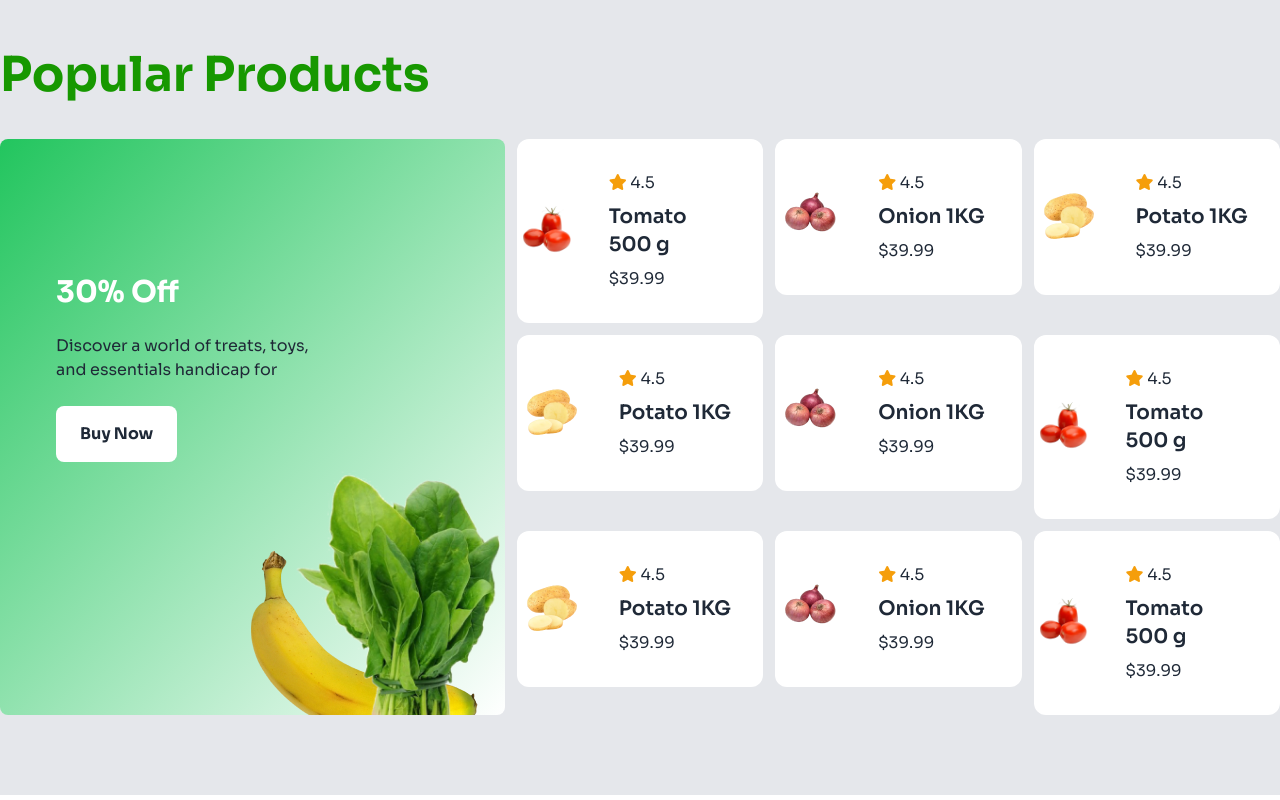
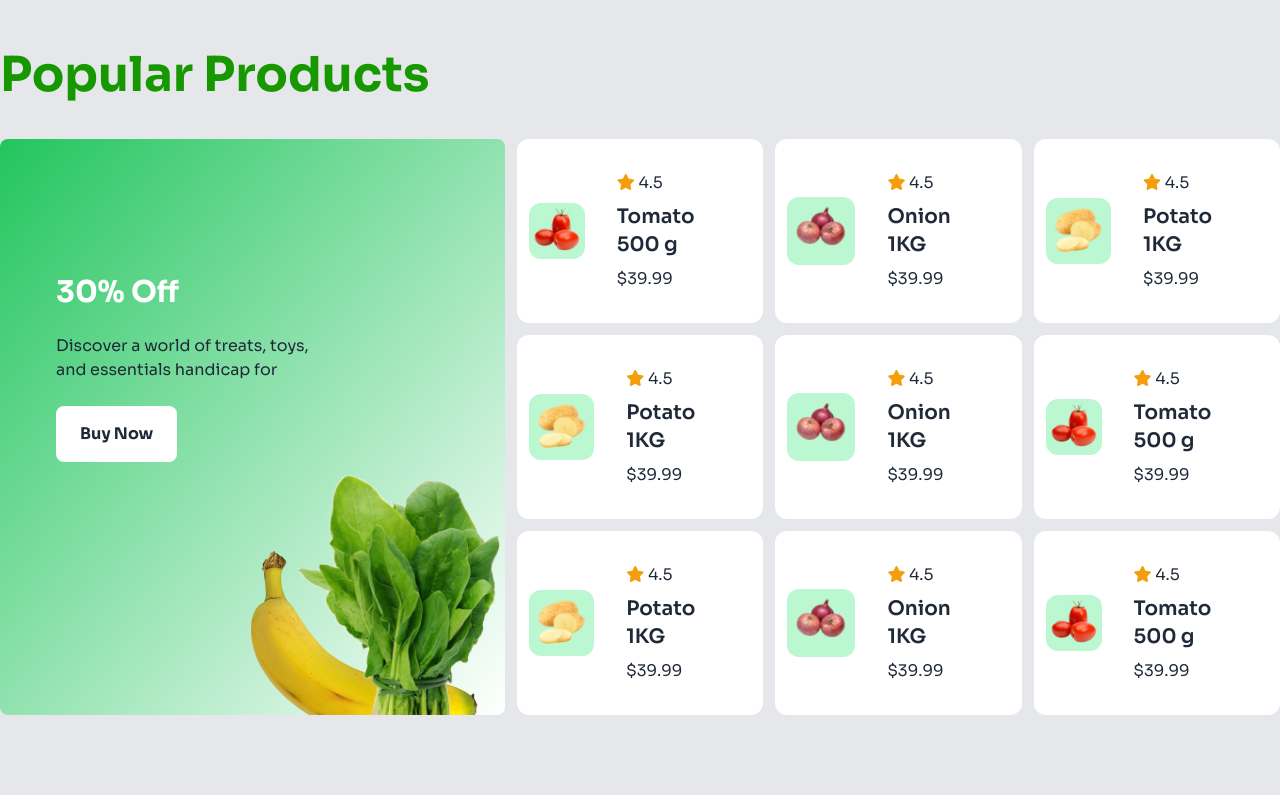
Before and after one commit to JiaPixel/B11-A3-Living-Lab, a plain HTML site: page index.html in a window 1280 px wide. Shown: the part 1840-2640 px from the top of the page. Drawn offline with nearby package versions, Linux system fonts and the light colour scheme.

Commit message:
finnal final

```diff
--- a/index.html
+++ b/index.html
@@ -226,9 +226,9 @@
                     </div>
                    <!-- offer product 1 -->
                    <div>
-                       <div class="card card-side bg-base-100 rounded-xl">
+                       <div class="card card-side bg-base-100 pl-3 rounded-xl">
                            <figure>
-                             <img
+                             <img class="bg-green-200 rounded-xl"
                                src="c2-assets/tomato.png"
                                alt="Movie" />
                            </figure>
@@ -242,9 +242,9 @@
                      </div>
                    <!-- offer product 2 -->
                    <div>
-                       <div class="card card-side bg-base-100 rounded-xl">
+                       <div class="card card-side pl-3 bg-base-100 rounded-xl">
                            <figure>
-                             <img
+                             <img class="bg-green-200 rounded-xl"
                                src="c2-assets/onion.png"
                                alt="Movie" />
                            </figure>
@@ -257,9 +257,9 @@
                      </div>
                    <!-- offer product 3 -->
                    <div>
-                       <div class="card card-side bg-base-100 rounded-xl">
+                       <div class="card card-side pl-3 bg-base-100 rounded-xl">
                            <figure>
-                             <img
+                             <img class="bg-green-200 rounded-xl"
                                src="c2-assets/potato.png"
                                alt="Movie" />
                            </figure>
@@ -272,9 +272,9 @@
                      </div>
                    <!-- offer product 4 -->
                    <div>
-                       <div class="card card-side bg-base-100 rounded-xl">
+                       <div class="card pl-3 card-side bg-base-100 rounded-xl">
                            <figure>
-                             <img
+                             <img class="bg-green-200 rounded-xl"
                                src="c2-assets/potato.png"
                                alt="Movie" />
                            </figure>
@@ -287,9 +287,9 @@
                      </div>
                    <!-- offer product 5 -->
                    <div>
-                       <div class="card card-side bg-base-100 rounded-xl">
+                       <div class="card pl-3 card-side bg-base-100 rounded-xl">
                            <figure>
-                             <img
+                             <img class="bg-green-200 rounded-xl"
                                src="c2-assets/onion.png"
                                alt="Movie" />
                            </figure>
@@ -302,9 +302,9 @@
                      </div>
                    <!-- offer product 6 -->
                    <div>
-                       <div class="card card-side bg-base-100 rounded-xl">
+                       <div class="card pl-3 card-side bg-base-100 rounded-xl">
                            <figure>
-                             <img
+                             <img class="bg-green-200 rounded-xl"
                                src="c2-assets/tomato.png"
                                alt="Movie" />
                            </figure>
@@ -317,9 +317,9 @@
                      </div>
                    <!-- offer product 7 -->
                    <div>
-                       <div class="card card-side bg-base-100 rounded-xl">
+                       <div class="card pl-3 card-side bg-base-100 rounded-xl">
                            <figure>
-                             <img
+                             <img class="bg-green-200 rounded-xl"
                                src="c2-assets/potato.png"
                                alt="Movie" />
                            </figure>
@@ -332,9 +332,9 @@
                      </div>
                    <!-- offer product 8 -->
                    <div>
-                       <div class="card card-side bg-base-100 rounded-xl">
+                       <div class="card pl-3 card-side bg-base-100 rounded-xl">
                            <figure>
-                             <img
+                             <img class="bg-green-200 rounded-xl"
                                src="c2-assets/onion.png"
                                alt="Movie" />
                            </figure>
@@ -347,9 +347,9 @@
                      </div>
                    <!-- offer product 9 -->
                    <div class="hidden lg:block">
-                       <div class="card card-side bg-base-100 rounded-xl">
+                       <div class="card pl-3 card-side bg-base-100 rounded-xl">
                            <figure>
-                             <img
+                             <img class="bg-green-200 rounded-xl"
                                src="c2-assets/tomato.png"
                                alt="Tomato" />
                            </figure>
@@ -481,14 +481,15 @@
                       alt="Movie" />
                   </figure>
                  </div>
-                  <div class="card-body lg:w-1/2">
+                  <div class="card-body  lg:items-start items-center lg:w-1/2">
                     <h2 class="card-title font-bold text-4xl">Get Grocery News!</h2> <br>
                     <p class="text-gray-500">Exclusive training tips, ticks, product deals and more.</p>
 
-                    <label class="relative block">
 
-                      <input class="py-4 placeholder:italic placeholder:text-slate-400 block bg-white w-2/3 border border-slate-300 rounded-xl py-2 pl-9 pr-3 shadow-sm focus:outline-none focus:border-sky-500 focus:ring-sky-500 focus:ring-1 sm:text-sm" placeholder="Enter email...." type="email" name="search"/>
-                    </label>
+
+                      <input class="py-4 placeholder:italic placeholder:text-slate-400 block bg-white w-3/4
+                       border border-slate-300 rounded-xl py-2 pl-9 pr-3 shadow-sm focus:outline-none focus:border-sky-500 focus:ring-sky-500 focus:ring-1 sm:text-sm" placeholder="Enter email...." type="email" name="search"/>
+
 
                     <div class="card-actions">
                       <button class="btn btn-primary border-none bg-nature-primary">Subscribe</button>
@@ -499,9 +500,9 @@
 
 
     </main>
+
     <!-- footer section  -->
-
-        <footer class="bg-nature-primary pt-60">
+            <footer class="bg-nature-primary pt-60">
 
            <!-- footer section  -->
 
```
